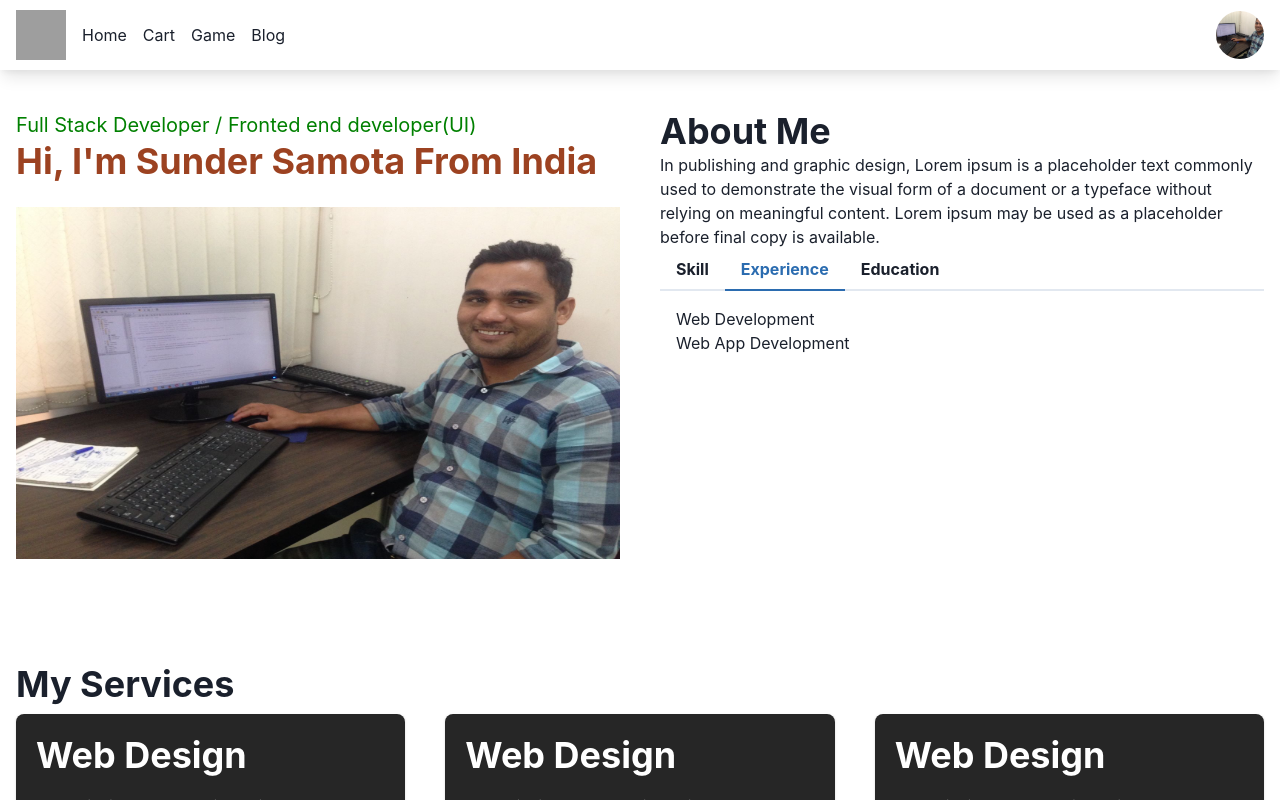
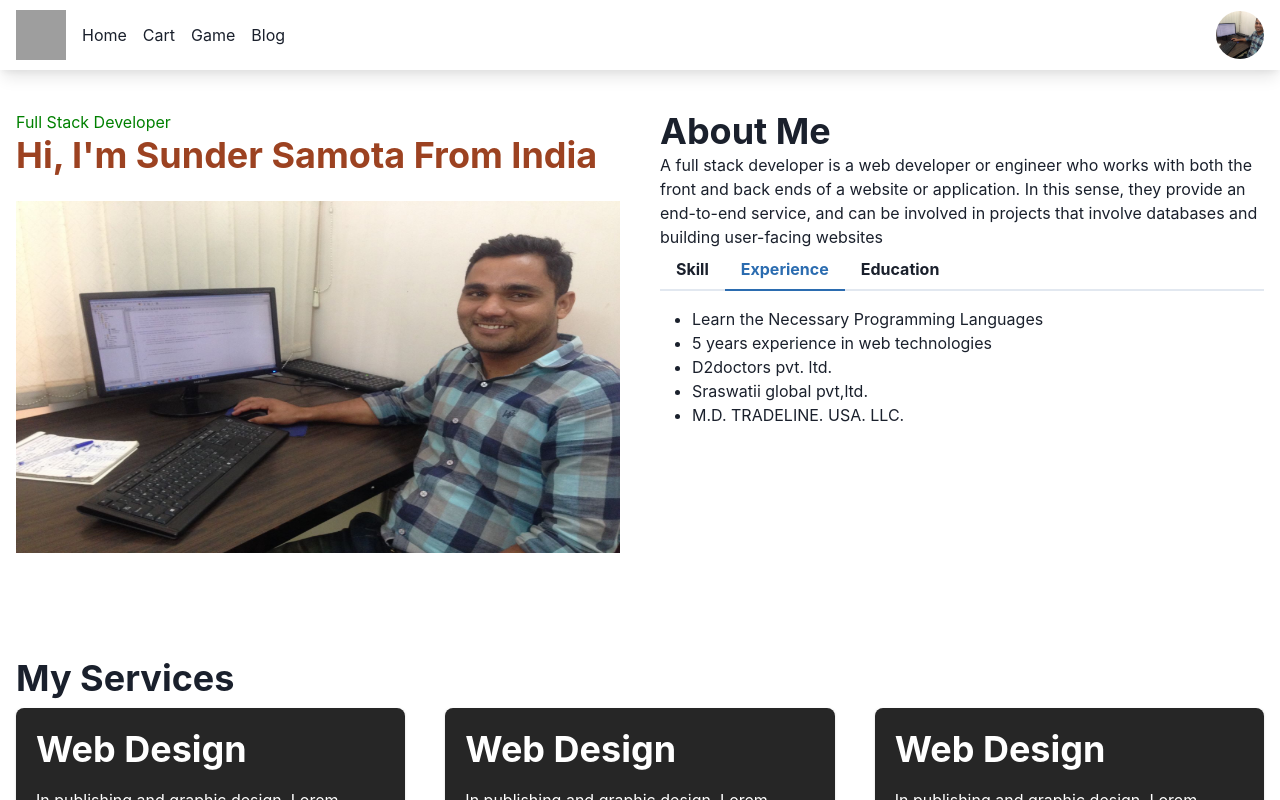
Before and after one commit to SunderSamota/react-website, a React (Create React App) app: page /react-website/profile in a window 1280 px wide. Both pictures are taken after a click on the tab "Experience". Shown: the top 800 px of the page. Built offline with nearby package versions, Linux system fonts and the light colour scheme; grey boxes are pictures that could not be loaded.

Commit message:
change text in profile page

```diff
--- a/src/components/DiceHome.js
+++ b/src/components/DiceHome.js
@@ -44,6 +44,7 @@ const DiceHome = () => {
     <>
       {gameStarted ? (
         <>
+        <Container maxW='container.xl' py={20} >
           <Stack
             justify="center"
             align="center"
@@ -117,6 +118,7 @@ const DiceHome = () => {
               </ListItem>
             </List>
           </Stack>
+          </Container>
         </>
       ) : (
         <Container maxW='container.xl' py={20} >
--- a/src/components/Profile.js
+++ b/src/components/Profile.js
@@ -1,7 +1,7 @@
-import userProfileImage from '../images/sunder.jpg';
-import workImage1 from '../images/work-1.png';
-import workImage2 from '../images/work-2.png';
-import workImage3  from '../images/work-3.png';
+import userProfileImage from "../images/sunder.jpg";
+import workImage1 from "../images/work-1.png";
+import workImage2 from "../images/work-2.png";
+import workImage3 from "../images/work-3.png";
 import { PhoneIcon } from "@chakra-ui/icons";
 import {
   Button,
@@ -17,6 +17,11 @@ import {
   InputLeftElement,
   Stack,
   Text,
+  List,
+  ListItem,
+  ListIcon,
+  OrderedList,
+  UnorderedList,
 } from "@chakra-ui/react";
 import { Tabs, TabList, TabPanels, Tab, TabPanel } from "@chakra-ui/react";
 import { Grid, GridItem } from "@chakra-ui/react";
@@ -36,8 +41,8 @@ const Profile = () => {
           gap={10}
         >
           <GridItem w="100%">
-            <Text fontSize="xl" color="green">
-              Full Stack Developer / Fronted end developer(UI)
+            <Text fontSize="1xl" color="green">
+              Full Stack Developer
             </Text>
             <Heading as="h2" color="orange.700">
               Hi, I'm Sunder Samota From India
@@ -47,10 +52,11 @@ const Profile = () => {
           <GridItem w="100%">
             <Heading>About Me</Heading>
             <Text>
-              In publishing and graphic design, Lorem ipsum is a placeholder
-              text commonly used to demonstrate the visual form of a document or
-              a typeface without relying on meaningful content. Lorem ipsum may
-              be used as a placeholder before final copy is available.
+              A full stack developer is a web developer or engineer who works
+              with both the front and back ends of a website or application. In
+              this sense, they provide an end-to-end service, and can be
+              involved in projects that involve databases and building
+              user-facing websites
             </Text>
             <Tabs>
               <TabList>
@@ -60,21 +66,34 @@ const Profile = () => {
               </TabList>
               <TabPanels>
                 <TabPanel>
-                  <Text>UI/UX</Text>
-                  <Text>Designing Web/App Interface</Text>
-                  <Text>HTML</Text>
-                  <Text>Designing Web/App Interface</Text>
-                  <Text>Designing Web/App Interface</Text>
-                  <Text>Designing Web/App Interface</Text>
-                  <Text>Designing Web/App Interface</Text>
+                  <UnorderedList>
+                    <ListItem>Front-end Languages and Frameworks</ListItem>
+                    <ListItem>Backend Technologies and Frameworks</ListItem>
+                    <ListItem>Database Management Systems</ListItem>
+                    <ListItem>Web Hosting Platforms</ListItem>
+                  </UnorderedList>
                 </TabPanel>
                 <TabPanel>
-                  <Text>Web Development</Text>
-                  <Text>Web App Development</Text>
+                  <UnorderedList>
+                    <ListItem>
+                      Learn the Necessary Programming Languages
+                    </ListItem>
+                    <ListItem>5 years experience in web technologies</ListItem>
+                    <ListItem>D2doctors pvt. ltd.</ListItem>
+                    <ListItem>Sraswatii global pvt,ltd.</ListItem>
+                    <ListItem>M.D. TRADELINE. USA. LLC.</ListItem>
+                  </UnorderedList>
                 </TabPanel>
                 <TabPanel>
-                  <Text>App Development!</Text>
-                  <Text>Building Androied/Ios Apps</Text>
+                  <UnorderedList>
+                    <ListItem>
+                      12th form Rajasthan education board, Ajmer
+                    </ListItem>
+                    <ListItem>BCA - Rajasthan university</ListItem>
+                    <ListItem>
+                      MCA - Rajasthan Technical university, Kota
+                    </ListItem>
+                  </UnorderedList>
                 </TabPanel>
               </TabPanels>
             </Tabs>
@@ -128,11 +147,7 @@ const Profile = () => {
           <Heading>My Work</Heading>
           <Flex justify="space-between" align="center">
             <HStack spacing={10}>
-              <Card
-                bgImage={workImage1}
-                color="white"
-                borderRadius="lg"
-              >
+              <Card bgImage={workImage1} color="white" borderRadius="lg">
                 <CardBody>
                   <Heading>Web Design</Heading>
                   <Text py={4}>
@@ -142,11 +157,7 @@ const Profile = () => {
                   </Text>
                 </CardBody>
               </Card>
-              <Card
-                bgImage={workImage2}
-                color="white"
-                borderRadius="lg"
-              >
+              <Card bgImage={workImage2} color="white" borderRadius="lg">
                 <CardBody>
                   <Heading>Web Design</Heading>
                   <Text py={4}>
@@ -156,11 +167,7 @@ const Profile = () => {
                   </Text>
                 </CardBody>
               </Card>
-              <Card
-                bgImage={workImage3}
-                color="white"
-                borderRadius="lg"
-              >
+              <Card bgImage={workImage3} color="white" borderRadius="lg">
                 <CardBody>
                   <Heading>Web Design</Heading>
                   <Text py={4}>
@@ -178,7 +185,8 @@ const Profile = () => {
             Learn More..
           </Button>
         </Stack>
-          <Grid templateColumns={{
+        <Grid
+          templateColumns={{
             base: "repeat(1, 1fr)",
             sm: "repeat(1, 1fr)",
             md: "repeat(2, 1fr)",
--- a/src/pages/CartPage.js
+++ b/src/pages/CartPage.js
@@ -8,7 +8,7 @@ const CartPage = () => {
     <>
       <Container maxW="container.xl" py={20}>
         <Box textAlign={{base:'center', md:'left'}} w='full' mt={4}>
-        <Heading fontSize='xl'>This is Your Cart Page</Heading>
+        <Heading fontSize='3xl'>This is Your Cart Page</Heading>
         <Text>
           In publishing and graphic design, Lorem ipsum is a placeholder text
           commonly used to demonstrate the visual form of a document or a
```
Lines whose indentation alone changed are shown as unchanged.
